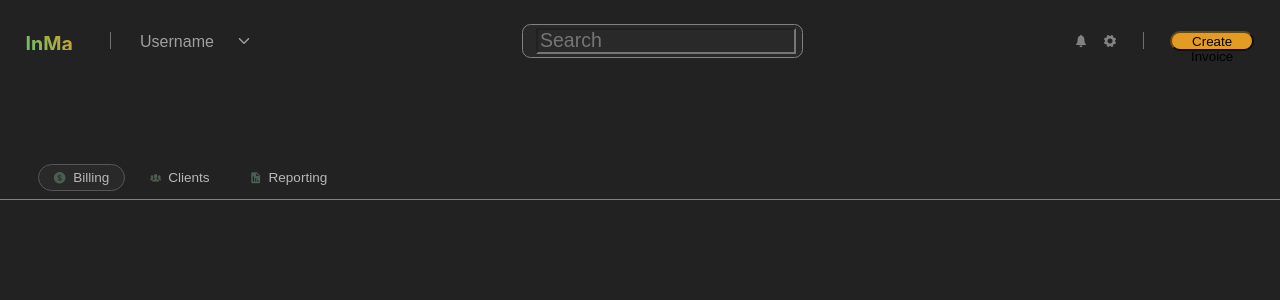
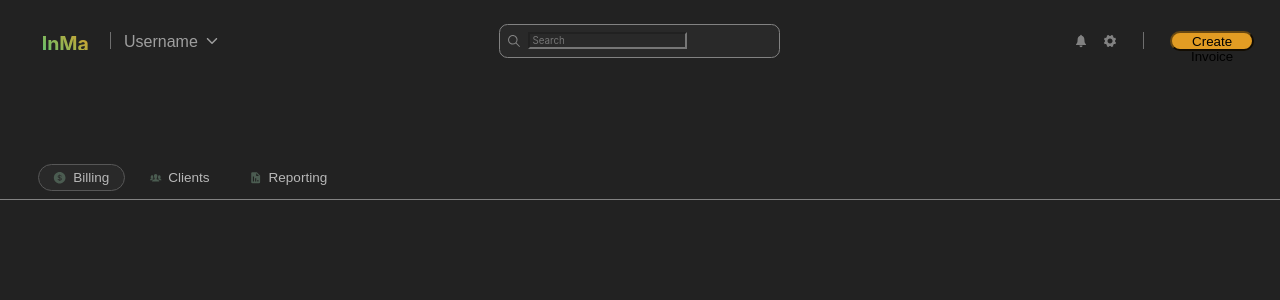
Before and after one commit to Darleanow/InvoiceManager, a Next.js app in the folder frontend/: page / in a window 1280 px wide. Shown: the top 300 px of the page. Built offline with nearby package versions, Linux system fonts and the light colour scheme.

Commit message:
style(Topbar): Add new style to shearh bar

```diff
--- a/frontend/app/Assets/components/Topbar/styles.module.css
+++ b/frontend/app/Assets/components/Topbar/styles.module.css
@@ -12,18 +12,18 @@
 }
 
 .topbar_left_pannel {
-    gap: 1.257vw;
+    padding-left: 1.257vw;
 }
 
 .topbar_right_pannel {
-    gap: 1.124vw;
+    padding-left: 1.124vw;
 }
 
 .topbar_text {
     width: 4.365vw;
     height:  2.342vh;
     font-weight: bold;
-    font-family: 'SF Pro Display', sans-serif;
+    font-family: 'SF Pro Display';
     font-size: 1.587vw;
     font-size: 2.443vh;
     background: -webkit-linear-gradient(45deg,#69C06C 0%, #E29C23 95%);
@@ -60,7 +60,13 @@
     border: solid #828282 0.066vw;
     border-radius: 0.661vw;
     padding: 0.5vw;
+
 }
+
+.topbar_search_container:hover {
+    border-color: #E29C23;
+}
+
 
 .topbar_search_icon {
     size: 0.926vw;
@@ -69,17 +75,15 @@
 }
 
 .topbar_search {
-    font-size: 2.444vh;
     color: #828282;
     background-color: #292929;
-    height: 2.444vh;
+    font-family: 'SF Pro Display';
+    font-size: 0.792vw;
+    font-size: 1.222vh;
     outline: none;
+
 }
 
-.topbar_search:focus {
-    border-color: #E29C23;
-
-}
 
 .topbar_right_pannel {
     display: flex;
```
